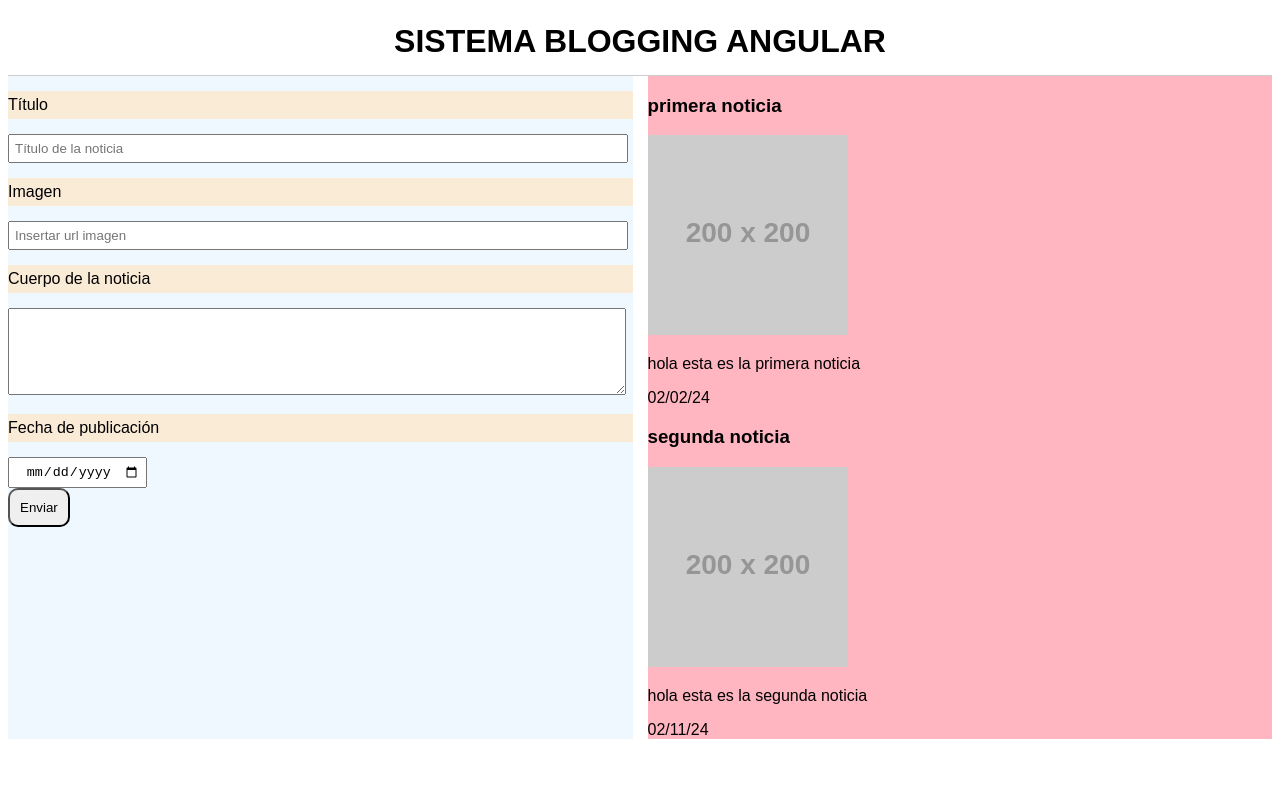
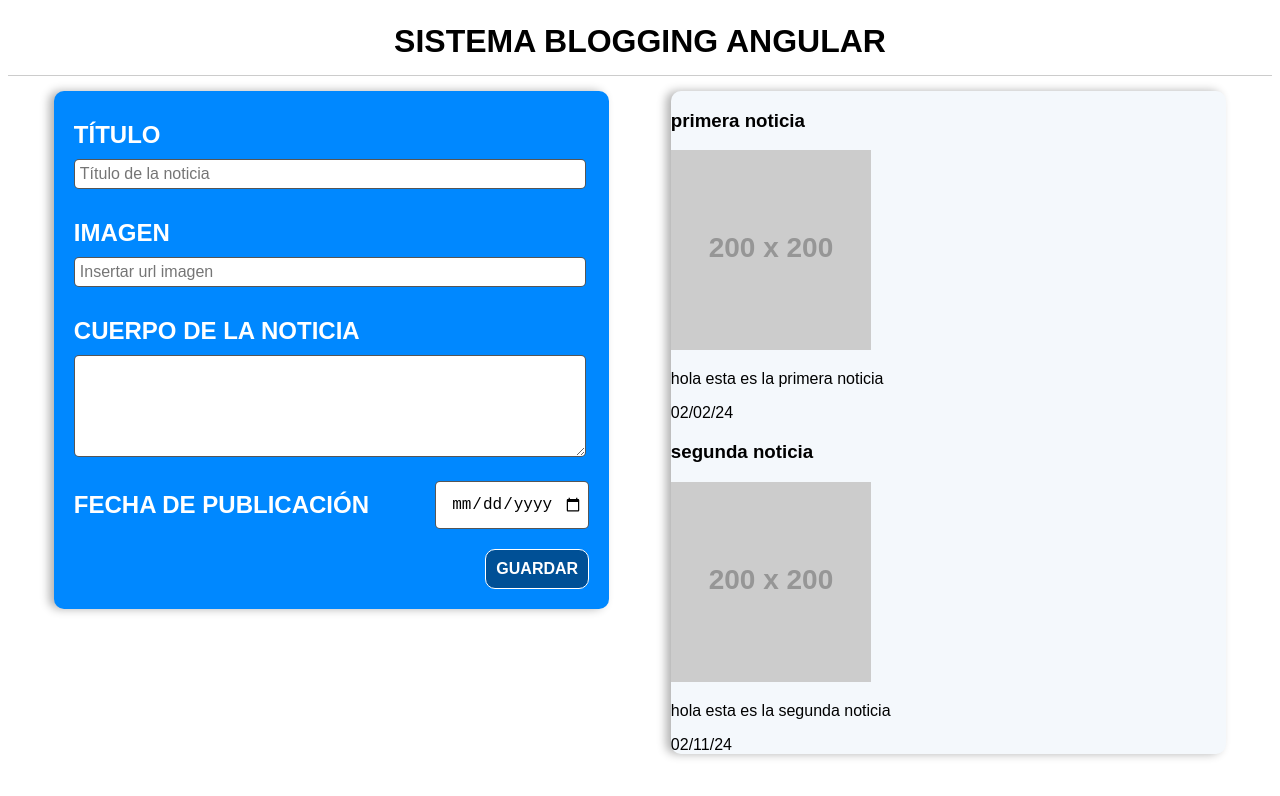
Before and after one commit to Juliamb24/PracticaAngular, an Angular app: page / in a window 1280 px wide. Shown: the top 796 px of the page. Built offline with nearby package versions, Linux system fonts and the light colour scheme.

Commit message:
Estilo componente form

```diff
--- a/src/app/app.component.css
+++ b/src/app/app.component.css
@@ -10,28 +10,35 @@ header {
     text-align: center;
 }
 
-section{
+.wrapper{
+    padding: 15px;
     display: flex;
     justify-content: space-around;
     flex-direction: column;
-    gap: 15px;
+
 
 }
 
-section div {
-    background-color: aliceblue;
-    width: 100%;
+.wrapper div {
+    background-color: #0088ff;
+    border-radius: 10px;
+    box-shadow: -5px 0 10px rgba(0,0,0,0.3);
+    width: 45%;
+    height: fit-content;
 }
 
-section aside {
-    background-color: lightpink;
-    width: 100%;
+.wrapper aside {
+    background-color: #b6d3ec28;
+    border-radius: 10px;
+    box-shadow: -5px 0 10px rgba(0,0,0,0.3);
+    width: 45%;
+    height: fit-content;
 }
 
 
 
 @media(min-width:900px){
-    section {
+    .wrapper {
         flex-direction: row;
     }
 }
--- a/src/app/app.component.html
+++ b/src/app/app.component.html
@@ -3,7 +3,7 @@
 
 </header>
 <main>
-<section>
+<section class="wrapper">
   <div>
     <app-form (noticiaPintada)="insertData($event)"></app-form>
   </div>
--- a/src/app/components/form/form.component.css
+++ b/src/app/components/form/form.component.css
@@ -1,20 +1,59 @@
+section {
+    padding: 10px;
+}
+section div{
+    padding: 10px;
+}
+
+section div label{
+    font-weight: 700;
+    font-size: 1.5rem;
+    text-transform: uppercase;
+}
+
 section div input,textarea {
+    border-radius: 5px;
+    border: solid 1px #000000a9;
+    font-size: 1rem;
     width: 97%;
     padding: 5px;
 }
+
 section div label {
-   background-color: antiquewhite;
-   margin: 15px 0;
-   padding: 5px 0;
+   color: #fff;
+   margin: 10px 0;
    display: block;
 }
 
 #fecha {
     text-align: center;
-    width: 20%;
+    max-width: fit-content;
+    cursor: text;
+
 }
 button{
     padding: 10px;
     border-radius: 10px;
+    border: solid 1px #fff;
+    text-transform: uppercase;
+    background-color: #00000069;
+    color: #fff;
+    font-weight: 700;
+    font-size: 1rem;
+    cursor: pointer;
+}
+button:hover{
+    border: solid 1px #0000008f;
+    background-color: #fff;
+    color: #000;
+}
 
+
+.fecha {
+    display: flex;
+    justify-content: space-between;
 }
+.btn {
+    display: flex;
+    justify-content: flex-end;
+}
--- a/src/app/components/form/form.component.html
+++ b/src/app/components/form/form.component.html
@@ -11,9 +11,12 @@
         <label for="texto">Cuerpo de la noticia</label>
         <textarea name="texto" id="texto" cols="30" rows="5" [(ngModel)]="nuevaNoticia.texto"></textarea>
     </div>
-    <div>
+    <div class="fecha">
         <label for="fecha">Fecha de publicación</label>
         <input type="date" id="fecha" [(ngModel)]="nuevaNoticia.fecha">
     </div>
-    <button (click)="guardar()">Enviar</button>
+    <div class="btn">
+        <button (click)="guardar()">Guardar</button>
+    </div>
+
 </section>
```
